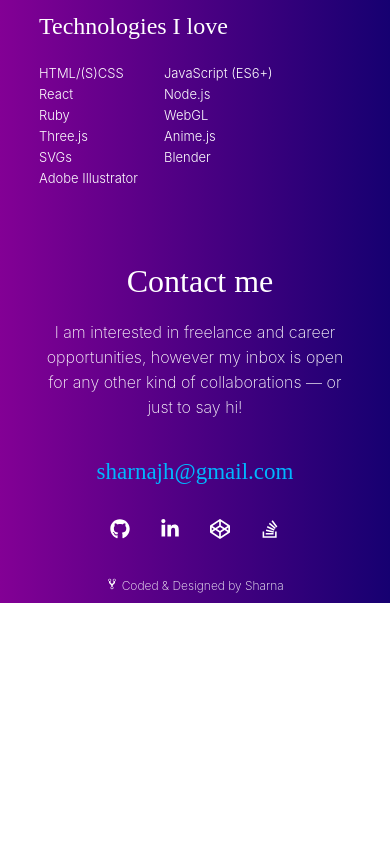
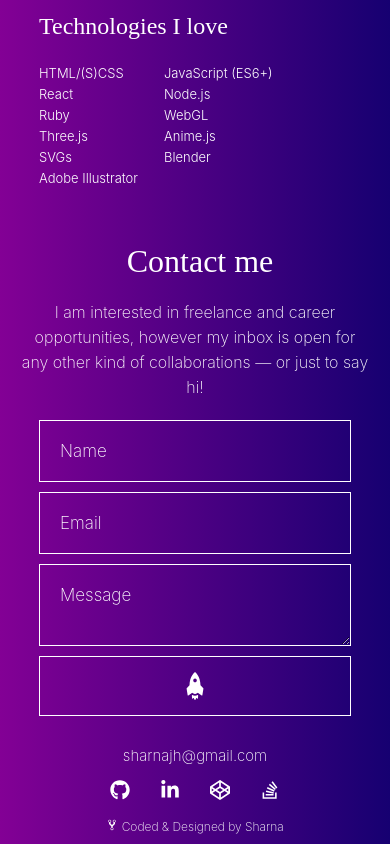
Before and after one commit to sharnajh/sharna, a React (Create React App) app: page / in a window 390 px wide. Shown: the part 1328-2172 px from the top of the page. Before the commit the page ends 1931 px from the top, so only its background shows below. Built offline with nearby package versions, Linux system fonts and the light colour scheme.

Commit message:
changed responsive layout

```diff
--- a/src/Contact.js
+++ b/src/Contact.js
@@ -12,6 +12,7 @@
           inbox is open for any other kind of collaborations — or just to say
           hi!
         </p>
+        <Form />
         {document.body.clientWidth < 600 ? (
           <div
             style={{
@@ -21,14 +22,9 @@
               alignItems: "center"
             }}
           >
-            <a href="mailto:sharnajh@gmail.com">
-              <h2 style={{ fontSize: "23px" }}>sharnajh@gmail.com</h2>
-            </a>
             <SocialMediaIcons />
           </div>
-        ) : (
-          <Form />
-        )}
+        ) : ""}
       </div>
     </div>
   );
--- a/src/Form.js
+++ b/src/Form.js
@@ -1,6 +1,7 @@
 import React, { Component } from "react";
-import { IoMdRocket, IoIosCopy, IoMdCheckmarkCircle } from "react-icons/io";
+import { IoMdRocket, IoIosCopy } from "react-icons/io";
 import anime from "animejs/lib/anime.es.js";
+import { FaBlackTie } from "react-icons/fa";
 
 class Form extends Component {
   state = {
@@ -29,6 +30,53 @@
   };
   send = e => {
     e.preventDefault();
+    let tl = anime.timeline({
+      easing: "easeInOutSine"
+    });
+    tl.add({
+      targets: ".inp",
+      translateX: "100%",
+      opacity: [1, 0],
+      easing: "easeInOutSine",
+      duration: 350,
+      delay: (el, i) => 150 * i
+    })
+      // .add({
+      //   targets: ".inp",
+      //   height: "0",
+      //   width: "0",
+      //   padding: 0,
+      //   marginBottom: 0,
+      //   easing: "easeInOutSine",
+      //   duration: 400
+      // })
+      // .add({
+      //   targets: "#submit",
+      //   height: "250px",
+      //   duration: 400,
+      //   easing: "easeInOutSine"
+      // })
+      .add({
+        targets: "#submit",
+        outlineWidth: "0px",
+        duration: 100,
+        easing: "easeInOutSine",
+      })
+      .add({
+        targets: ".siz",
+        color: "#00b7ff",
+        duration:450
+      })
+      .add({
+        targets: ".siz",
+        translateY: "20px",
+        duration: 250
+      })
+      .add({
+        targets: ".siz",
+        translateY: "-300px",
+        duration: 250
+      })
   };
   toggleClipboardBubble = toggle => {
     if (toggle) {
@@ -76,7 +124,8 @@
       },
       err => {
         console.error("Async: Could not copy text: ", err);
-        this.refs.bubble.innerHTML = "Your browser does not support clipboard copying.";
+        this.refs.bubble.innerHTML =
+          "Your browser does not support clipboard copying.";
         anime({
           targets: "#bubble",
           color: "#ff1a82",
@@ -91,24 +140,30 @@
     return (
       <form id="contactform" onSubmit={this.send}>
         <input
+          className="inp"
           name="name"
           value={this.state.name}
           type="text"
           placeholder="Name"
           onFocus={this.setFocus}
           onChange={this.setData}
+          minLength={3}
           required
         />
         <input
+          className="inp"
           name="email"
           value={this.state.email}
           type="text"
           placeholder="Email"
           onFocus={this.setFocus}
           onChange={this.setData}
+          multiple={false}
+          pattern="[a-z0-9._%+-]+@[a-z0-9.-]+\.[a-z]{2,}$"
           required
         />
         <textarea
+          className="inp"
           name="message"
           value={this.state.message}
           placeholder="Message"
@@ -116,11 +171,11 @@
           onChange={this.setData}
         />
         <button id="submit" type="submit">
-          <IoMdRocket size={25} />
+          <IoMdRocket size={30} className="siz" />
         </button>
         <div id="clipboardwrapper">
           <a href="mailto:sharnajh@gmail.com">sharnajh@gmail.com</a>{" "}
-          <div
+          {document.body.clientWidth > 600 ? (<div
             id="clipboard"
             onMouseEnter={() => this.toggleClipboardBubble(true)}
             onMouseLeave={() => this.toggleClipboardBubble(false)}
@@ -129,7 +184,7 @@
               Copy to clipboard?
             </div>
             <IoIosCopy onClick={this.copyToClipboard} />
-          </div>
+          </div>) : ""}
         </div>
       </form>
     );
--- a/src/assets/CSS/App.css
+++ b/src/assets/CSS/App.css
@@ -371,10 +371,9 @@
   display: flex;
   flex-direction: column;
   justify-content: center;
-  align-content: center;
   width: 50%;
   position: relative;
-  margin-bottom: 30px;
+  overflow: hidden;
 }
 
 #contactform input,
@@ -396,12 +395,14 @@
   color: white;
 }
 
-#contactform button {
+#submit {
   padding: 15px;
-  display: flex;
+  display: inline-flex;
   justify-content: center;
   align-items: center;
-  border: 1px solid white;
+  outline: 1px solid white;
+  outline-offset: -1px;
+  border: 0;
   cursor: pointer;
   background-color: transparent;
   color: white;
@@ -421,7 +422,7 @@
 
 #clipboardwrapper {
   font-size: 15px;
-  margin-top: 10px;
+  margin-top: 30px;
   width: 100%;
   display: flex;
   align-items: center;
@@ -480,7 +481,7 @@
   width: 100vw;
   font-size: 12px;
   font-weight: 200;
-  padding-bottom:10px;
+  padding-bottom: 10px;
   display: flex;
   align-items: center;
   justify-content: center;
@@ -488,6 +489,12 @@
 
 #footer:hover {
   color: #00b7ff;
+}
+
+@media only screen and (max-width: 1000px) {
+  #contactform {
+    width: 80%;
+  }
 }
 
 @media only screen and (max-width: 600px) {
@@ -531,6 +538,7 @@
 
   #message {
     width: 100%;
+    padding: 0;
   }
 
   #message h1:before {
@@ -539,7 +547,7 @@
   }
 
   #message p {
-    width: 80%;
+    width: 90%;
     margin: 20px;
   }
 
```
